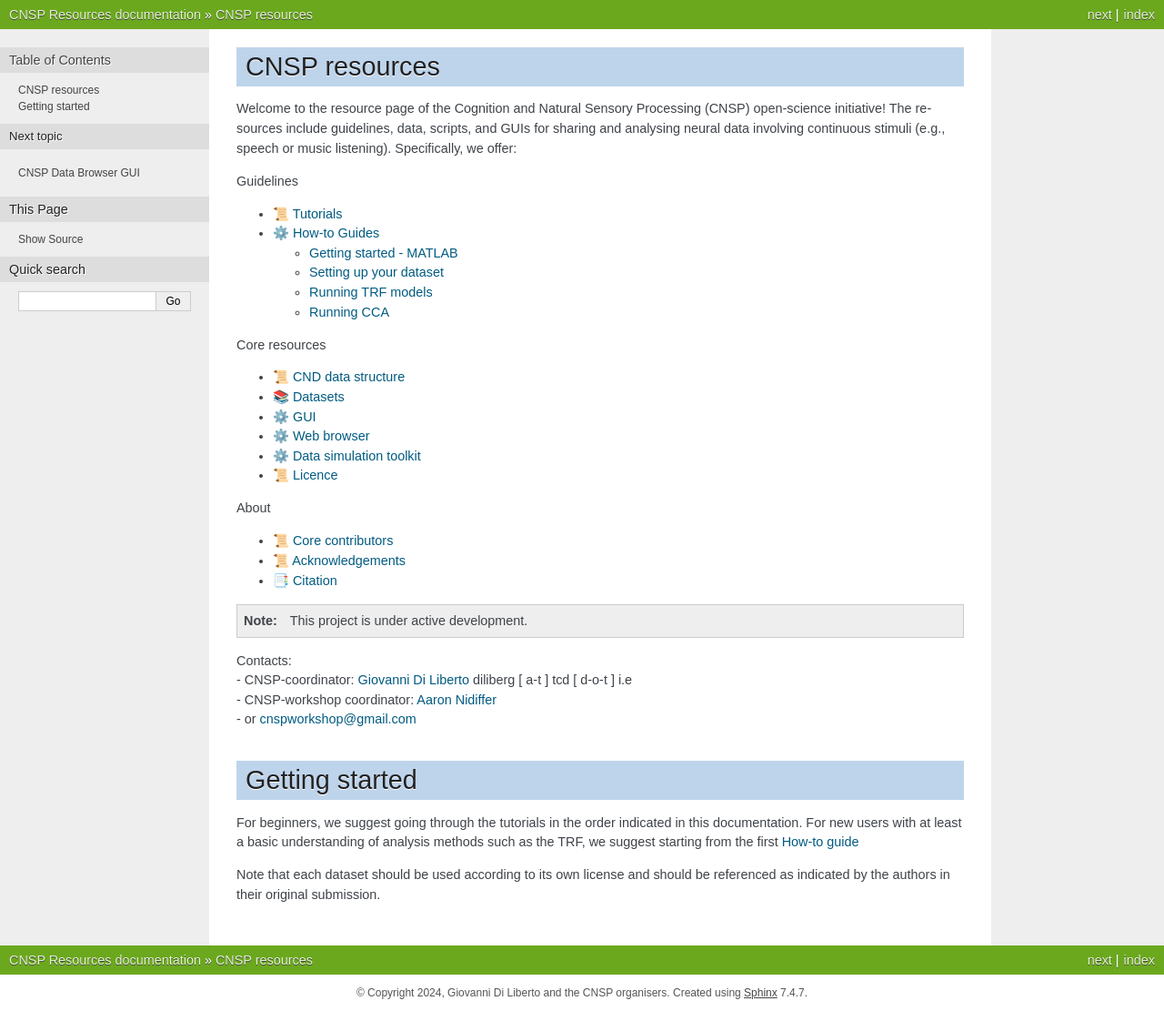
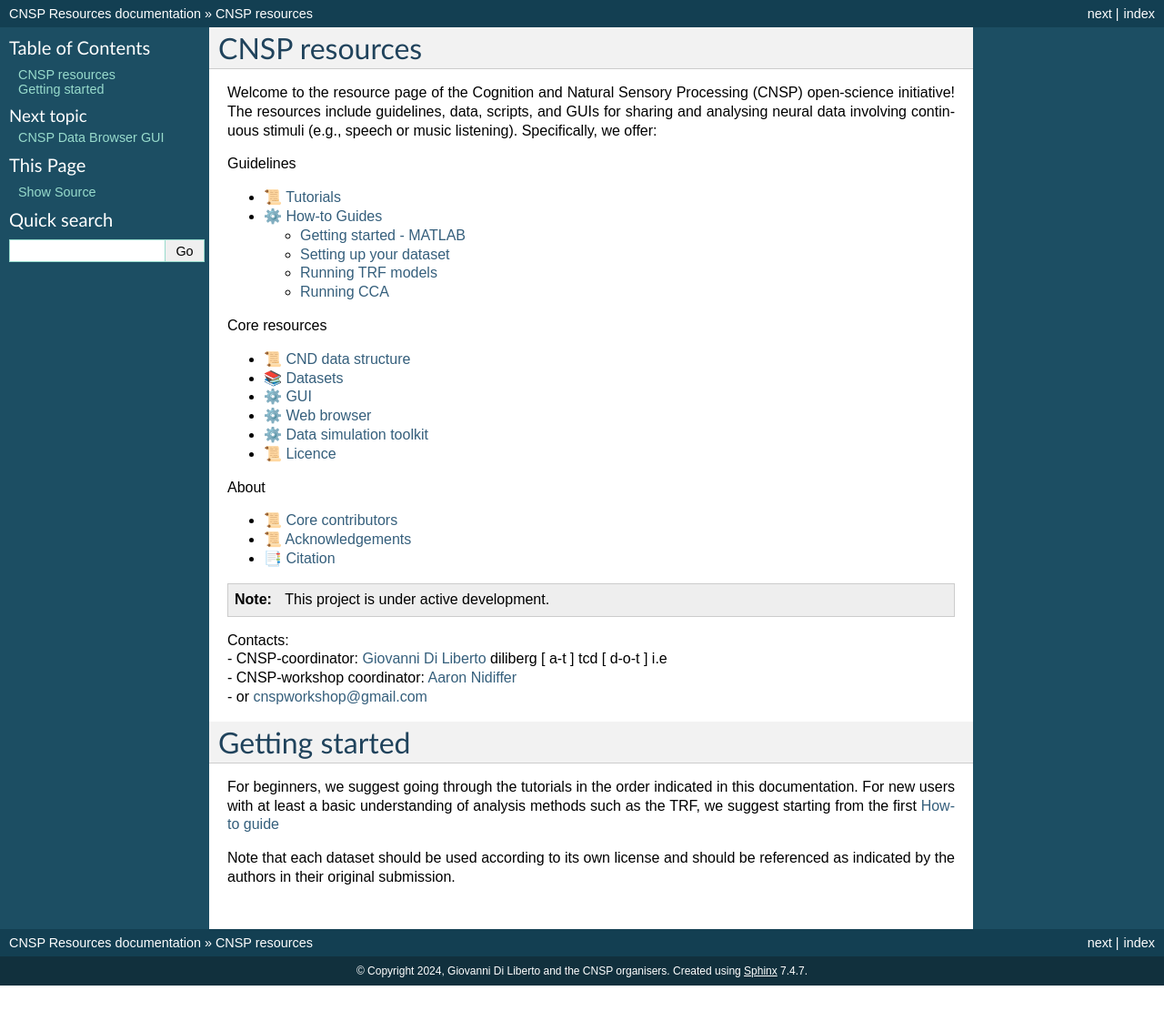
Before and after one commit to CNSP-Workshop/CNSP-resources, a Sphinx documentation site: the page built from docs/index.rst, in a window 1280 px wide. Shown: the whole page at 91% size. Built offline with Sphinx 7.4.7, drawn with Linux system fonts in a browser that asks for light colours; pages that are not in the unit, such as notebooks, are missing from menus; after the commit the page ends 1083 px from its top, so only the background shows below that.

Commit message:
Update conf.py

```diff
--- a/docs/conf.py
+++ b/docs/conf.py
@@ -55,7 +55,7 @@ exclude_patterns = ["_build", "Thumbs.db", ".DS_Store"]
 # The theme to use for HTML and HTML Help pages.  See the documentation for
 # a list of builtin themes.
 #
-html_theme = "nature"
+html_theme = "classic"
 
 # Add any paths that contain custom static files (such as style sheets) here,
 # relative to this directory. They are copied after the builtin static files,
```
